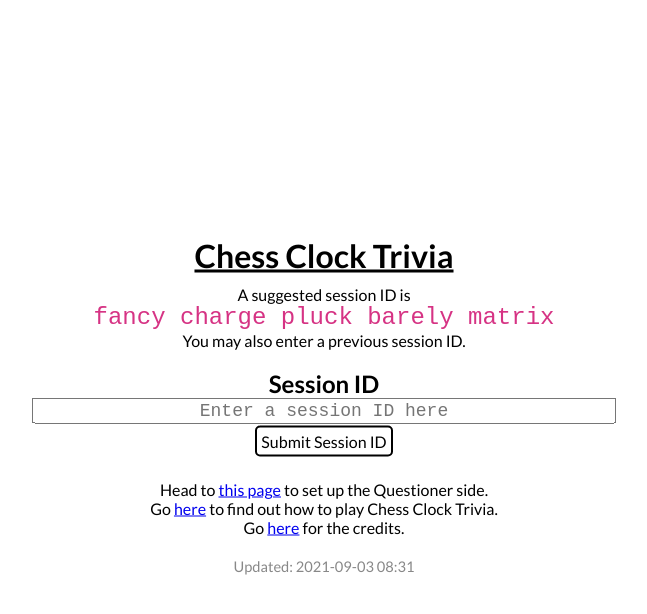
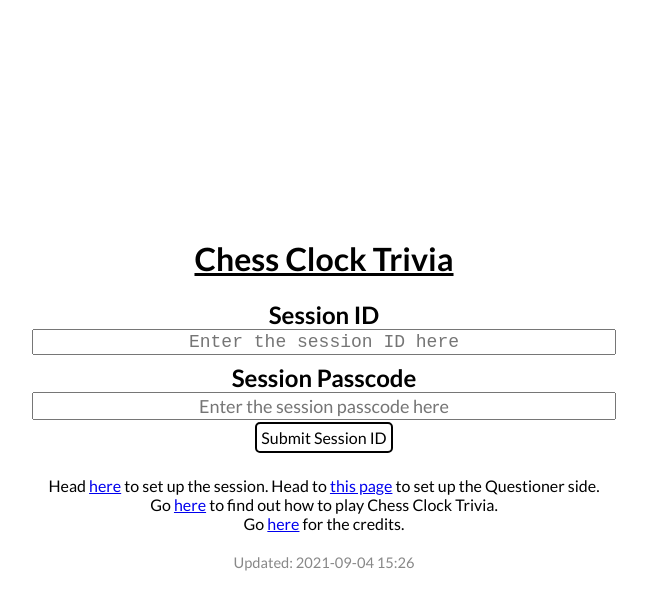
Before and after one commit to PhotonicGluon/Chess-Clock-Trivia, a Flask app: page / in a window 1280 px wide. Shown: the top 614 px of the page, without its empty margins (316-963 px from the left). Run offline with Flask 2, Linux system fonts and the light colour scheme; style sheets or scripts are compiled from the project's sources; some libraries are stand-ins or nearby versions.

Commit message:
Create New "Set Up Session" Page To Setup Session
- Reworked session setup mechanism.
- Added ability to specify the session ID, session passcode and session seed from one page
- Added passcode feature so as to enhance security between sessions
- Increased the expiry time of each session from 5 minutes to 1 hour
- Removed useless CSS classes
- Reworked API/code pages' responses to be more consistent with each other
- Moved more misc Javascript functions into `base.js`
- Changed the bottom margin of the `h1` class
- Changed ratelimits of some pages

```diff
--- a/data/last-updated-timestamp.txt
+++ b/data/last-updated-timestamp.txt
@@ -1 +1 @@
-1630657872
+1630769210
--- a/main.py
+++ b/main.py
@@ -2,7 +2,7 @@
 main.py
 
 Created on 2021-08-12
-Updated on 2021-09-03
+Updated on 2021-09-04
 
 Copyright © Ryan Kan
 
@@ -30,7 +30,7 @@ SEED_WORDS_FILE = "data/seed-words.txt"
 TRIVIA_QUESTIONS_FILE = "data/trivia.csv"
 
 SEED_LENGTH = 5  # Number of words in the seed
-EXPIRY_AFTER = 300  # How many seconds before a session expires (assuming no heartbeat)
+EXPIRY_AFTER = 3600  # How many seconds before a session expires (assuming no heartbeat)
 
 # Get the list of questions from the `TRIVIA_QUESTIONS_FILE`
 with open(TRIVIA_QUESTIONS_FILE, "r") as f:
@@ -80,14 +80,24 @@ def get_questions_from_session(session_id):
     current_qn_index = session["current_qn"] - 1  # We want to use zero-based indexing
 
     # Return the questions from the session
-    return {"initial_qn_num": session["current_qn"], "questions": session["questions"][current_qn_index:]}
+    return {
+        "outcome": "OK",
+        "initial_qn_num": session["current_qn"],
+        "questions": session["questions"][current_qn_index:]
+    }
 
 
-# VIEWABLE PAGES
+# MAIN PAGES
 @app.route("/")
 @limiter.limit("3/second")
 def main_page():
     return render_template("main_page.html", num_questions=numQuestions, last_updated=lastUpdated)
+
+
+@app.route("/set-up")
+@limiter.limit("3/second")
+def set_up():
+    return render_template("set_up_session.html", last_updated=lastUpdated)
 
 
 @app.route("/questioner")
@@ -96,6 +106,7 @@ def questioner():
     return render_template("questioner.html", num_questions=numQuestions, last_updated=lastUpdated)
 
 
+# DETAIL PAGES
 @app.route("/rules")
 @limiter.limit("3/second")
 def rules():
@@ -128,40 +139,57 @@ def heartbeat():
     return f"Heartbeat successful for session '{data['session_id']}'."
 
 
-@app.route("/code-only/generate-session-id", methods=["POST"])
+@app.route("/code-only/generate-suggested-session-id", methods=["POST"])
 @limiter.limit("3/second")
-def generate_session_id():
+def generate_suggested_session_id():
     return " ".join(choices(seedWords, k=SEED_LENGTH))
 
 
 @app.route("/code-only/get-questions", methods=["POST"])
-@limiter.limit("1/10second")
+@limiter.limit("3/second")
 def get_questions():
     # Get the data from the submitted form
     data = request.form
 
-    # Assert that the data contains the needed values
-    if "session_id" not in data:
-        return "The `session_id` must be provided."
+    # Ensure that all required data is sent
+    required_labels = ["session_id", "session_passcode"]
+
+    for required_label in required_labels:
+        if required_label not in data:
+            return dumps({"outcome": "error", "msg": f"The `{required_label}` must be provided."})
+
+    # Check the provided passcode against the actual passcode
+    try:
+        session = loads(redisDB.get(data["session_id"]))
+
+        if session["passcode"] != data["session_passcode"]:
+            return dumps({"outcome": "error",
+                          "msg": f"Incorrect passcode for session with ID '<code>{data['session_id']}</code>'."})
+
+    except TypeError:
+        return dumps({"outcome": "error", "msg": f"Session ID '<code>{data['session_id']}</code>' does not exist."})
 
     # Return the questions from that session
     return dumps(get_questions_from_session(data["session_id"]))
 
 
 @app.route("/code-only/set-up-session", methods=["POST"])
-@limiter.limit("1/10second")
+@limiter.limit("3/second")
 def set_up_session():
     # Get the data from the submitted form
     data = request.form
 
-    # Ensure that a session ID was sent
-    if "session_id" not in data:
-        return "The `session_id` must be provided."
+    # Ensure that all required data is sent
+    required_labels = ["session_id", "session_passcode", "session_seed"]
+
+    for required_label in required_labels:
+        if required_label not in data:
+            return dumps({"outcome": "error", "msg": f"The `{required_label}` must be provided."})
 
     # Check if the session does not already exist
     if redisDB.get(data["session_id"]) is None:
-        # Initialise the random number generator with the session ID
-        random_generator = Random(data["session_id"])
+        # Initialise the random number generator with the session seed
+        random_generator = Random(data["session_seed"])
 
         # Shuffle a copy of the `questions` array
         questions_copy = questions.copy()
@@ -170,6 +198,7 @@ def set_up_session():
         # Create the session data
         session_data = {
             "questions": questions_copy,
+            "passcode": data["session_passcode"],
             "current_qn": 1
         }
 
@@ -177,8 +206,11 @@ def set_up_session():
         redisDB.set(data["session_id"], dumps(session_data))
         redisDB.expire(data["session_id"], timedelta(seconds=EXPIRY_AFTER))
 
-    # Return the questions from the session
-    return dumps(get_questions_from_session(data["session_id"]))
+        # Return success message
+        return dumps({"outcome": "OK", "msg": "Session set up successfully."})
+    else:  # Session with same ID already set up
+        return dumps({"outcome": "error",
+                      "msg": f"Session with ID '<code>{data['session_id']}</code>' already set up."})
 
 
 @app.route("/code-only/update-session", methods=["POST"])
@@ -187,14 +219,22 @@ def update_session():
     # Get the data from the submitted form
     data = request.form
 
-    # Ensure that a session ID was sent
-    if "session_id" not in data or "question_num" not in data:
-        return "Both the `session_id` and `question_num` must be provided."
+    # Ensure that all required data is sent
+    required_labels = ["session_id", "session_passcode", "question_num"]
+
+    for required_label in required_labels:
+        if required_label not in data:
+            return dumps({"outcome": "error", "msg": f"The `{required_label}` must be provided."})
 
     # Update session data
     try:
         # Get the existing session data on the redis server
         session_data = loads(redisDB.get(data["session_id"]))
+
+        # Check if the submitted passcode is correct
+        if session_data["passcode"] != data["session_passcode"]:
+            return dumps({"outcome": "error",
+                          "msg": f"Incorrect passcode for session with ID '<code>{data['session_id']}</code>'."})
 
         # Modify the data
         session_data["current_qn"] = int(data["question_num"])
@@ -205,15 +245,15 @@ def update_session():
         # Update expiry time
         redisDB.expire(data["session_id"], timedelta(seconds=EXPIRY_AFTER))
 
-        return "Session updated successfully."
+        return dumps({"outcome": "OK", "msg": "Session updated successfully."})
 
-    # If reached here then probably the question number provided is of incorrect type
+    # If reached here then probably the session ID doesn't exist
     except TypeError:
-        return {"error": f"Session ID '{data['session_id']}' does not exist."}
+        return dumps({"outcome": "error", "msg": f"Session ID '{data['session_id']}' does not exist."})
 
     # If reached here then probably the question number is not valid
     except ValueError:
-        return f"Invalid question number '{data['question_num']}'."
+        return dumps({"outcome": "error", "msg": f"Invalid question number '{data['question_num']}'."})
 
 
 # ERROR PAGES
--- a/static/resources/css/base.css
+++ b/static/resources/css/base.css
@@ -12,7 +12,7 @@ div {
 }
 h1 {
   margin-top: 10px;
-  margin-bottom: 10px;
+  margin-bottom: 3px;
   text-decoration: underline;
   text-align: center;
 }
--- a/static/resources/css/base.less
+++ b/static/resources/css/base.less
@@ -15,7 +15,7 @@ div {
 
 h1 {
     margin-top: 10px;
-    margin-bottom: 10px;
+    margin-bottom: 3px;
     text-decoration: underline;
     text-align: center;
 }
--- a/static/resources/css/main_page.css
+++ b/static/resources/css/main_page.css
@@ -13,10 +13,6 @@
 }
 .question-header {
   text-decoration: underline;
-}
-.session-id {
-  font-size: 18pt;
-  color: #d63384;
 }
 .small {
   font-size: 12pt;
--- a/static/resources/css/main_page.less
+++ b/static/resources/css/main_page.less
@@ -17,11 +17,6 @@
 
 .question-header {
     text-decoration: underline;
-}
-
-.session-id {
-    font-size: 18pt;
-    color: #d63384;
 }
 
 .small {
--- /dev/null
+++ b/static/resources/css/set_up_session.css
@@ -0,0 +1,5 @@
+#outcome ul {
+  padding: 0;
+  list-style-type: none;
+}
+/*# sourceMappingURL=set_up_session.css.map */
--- /dev/null
+++ b/static/resources/css/set_up_session.less
@@ -0,0 +1,5 @@
+// ELEMENT-BASED STYLING
+#outcome ul {
+    padding: 0;
+    list-style-type: none;
+}
--- a/static/resources/js/base.js
+++ b/static/resources/js/base.js
@@ -3,7 +3,19 @@ const HEARTBEAT_INTERVAL = 150;  // Every 150 seconds, a heartbeat is sent to th
 
 // GLOBAL VARIABLES
 let sessionID = null;  // Will need to be updated within the pages
+let sessionPasscode = null;  // Will also need to be updated within the pages
 let heartbeat = null;  // Heartbeat interval object; will be assigned later
+
+// HELPER FUNCTIONS
+function randrange(min, max) {
+    return Math.random() * (max - min) + min;
+}
+
+function randint(min, max) {
+  min = Math.ceil(min);
+  max = Math.floor(max);
+  return Math.floor(Math.random() * (max - min) + min); // The maximum is exclusive and the minimum is inclusive
+}
 
 // MAIN CODE
 // Code to be run once the document is loaded
--- a/static/resources/js/main_page.js
+++ b/static/resources/js/main_page.js
@@ -10,6 +10,7 @@ const MAX_PENALTY_TIME = 20;
 
 // GET ELEMENTS
 let sessionIDInput = $("#session-id");
+let sessionPasscodeInput = $("#session-passcode");
 let numTeamsInput = $("#num-teams");
 let timeLimitInput = $("#time-limit");
 let penaltyTimeInput = $("#penalty-time");
@@ -67,11 +68,11 @@ function confettiFireworks(duration, fireworkInterval) {
         // Since particles fall down, we should start them a bit higher than random
         canvas.confetti(Object.assign({}, defaults, {
             particleCount,
-            origin: {x: randomInRange(0.1, 0.3), y: Math.random() - 0.2}
+            origin: {x: randrange(0.1, 0.3), y: Math.random() - 0.2}
         }));
         canvas.confetti(Object.assign({}, defaults, {
             particleCount,
-            origin: {x: randomInRange(0.7, 0.9), y: Math.random() - 0.2}
+            origin: {x: randrange(0.7, 0.9), y: Math.random() - 0.2}
         }));
     }, fireworkInterval * 1000);
 }
@@ -163,10 +164,6 @@ function getNextQuestion(questionNum) {
     }
 }
 
-function randomInRange(min, max) {
-    return Math.random() * (max - min) + min;
-}
-
 function updateTimes() {
     // Check if the game started
     if (!gameStarted) {
@@ -196,18 +193,6 @@ function updateTimes() {
 }
 
 // MAIN CODE
-// Code to be run once the page is loaded
-$(document).ready(() => {
-    // Get a session ID from the server
-    $.ajax({
-        url: "/code-only/generate-session-id",
-        method: "POST"
-    }).done((data) => {
-        // Update the span
-        $("#session-id-span").text(data);
-    });
-});
-
 // Code to be run once the user presses Enter/Return whilst on the "Enter Session ID" field
 sessionIDInput.keyup((event) => {
     if (event.which === 13) {  // Key pressed was the Enter/Return key
@@ -219,19 +204,26 @@ sessionIDInput.keyup((event) => {
 
 // Code to be run once the user clicks on "Submit Seed Value"
 submitSessionIDButton.click(() => {
-    if (sessionIDInput.val() !== "") {
+    if (sessionIDInput.val() !== "" && sessionPasscodeInput.val() !== "") {
         // Get all questions
         $.ajax({
-            url: "/code-only/set-up-session",
+            url: "/code-only/get-questions",
             method: "POST",
-            data: {"session_id": sessionIDInput.val()},
+            data: {
+                "session_id": sessionIDInput.val(),
+                "session_passcode": sessionPasscodeInput.val()
+            },
         }).done((data) => {
-            // Update session ID
-            sessionID = sessionIDInput.val();
-
+            try {
                 // Parse the data
                 data = JSON.parse(data);
 
+                // Check the outcome
+                if (data["outcome"] === "error") {
+                    // Show the submission errors
+                    $("#submission-errors").html(data["msg"]);
+
+                } else {  // Assume it is OK
                     // Get the initial question number, then update `questions` array and the question count
                     initialQuestionNumber = data["initial_qn_num"];
                     questions = data["questions"];
@@ -244,11 +236,17 @@ submitSessionIDButton.click(() => {
                     $("#main-body").css("display", "block");
                     $("#session-id-entering-modal").css("display", "none");
 
-            // Make the session ID appear when hovering over the title
-            $("#main-title").prop("title", `Session ID: ${sessionID}`);
+                    // Make the session ID show up beneath the main header
+                    $("#session-id-span").html(`Session ID: <code>${sessionIDInput.val()}</code>`);
+                }
+            } catch (e) {  // Likely that the request timed out
+                $("#submission-errors").text("Request timed out. Try again in a while.");
+            }
         });
-    } else {  // Session ID is empty
+    } else if (sessionIDInput.val() === "") {  // Session ID is empty
         $("#submission-errors").text("Session ID cannot be empty.");
+    } else {  // Session passcode is empty
+        $("#submission-errors").text("Session passcode cannot be empty.");
     }
 });
 
--- a/templates/main_page.html
+++ b/templates/main_page.html
@@ -22,23 +22,22 @@
         <h1>Chess Clock Trivia</h1>
         <span class="center error-text" id="mobile-warning">It is recommended to access the main page using a
             device with a larger screen width.<br><br></span>
-        <p class="center">
-            A suggested session ID is<br>
-            <code class="session-id" id="session-id-span">{{ seed_value }}</code><br>
-            You may also enter a previous session ID.
-        </p>
 
         <br>
 
         <div class="row center">
             <h2>Session ID</h2>
             <label for="session-id"></label><input class="center code-like" id="session-id" type="text"
-                                                   placeholder="Enter a session ID here"><br>
+                                                   placeholder="Enter the session ID here"><br>
+            <h2>Session Passcode</h2>
+            <label for="session-passcode"></label><input class="center" id="session-passcode" type="password"
+                                                   placeholder="Enter the session passcode here"><br>
             <a class="button" id="submit-session-id">Submit Session ID</a><br><br>
             <span class="error-text" id="submission-errors"></span>
         </div>
 
         <p class="center">
+            Head <a href="{{ url_for("set_up") }}" target="_blank">here</a> to set up the session.
             Head to <a href="{{ url_for("questioner") }}" target="_blank">this page</a> to set up the Questioner side.
             <br>
             Go <a href="{{ url_for("rules") }}" target="_blank">here</a> to find out how to play Chess Clock Trivia.<br>
@@ -51,6 +50,7 @@
     <!-- This will only be shown once the session ID has been entered -->
     <div id="main-body" style="display: none">
         <h1 id="main-title">Chess Clock Trivia</h1>
+        <h3 class="center" id="session-id-span"></h3>
 
         <!-- Confetti Canvas -->
         <canvas id="confetti-canvas"></canvas>
--- a/templates/questioner.html
+++ b/templates/questioner.html
@@ -22,10 +22,15 @@
             <h2>Session ID</h2>
             <label for="session-id"></label><input class="center code-like" id="session-id" type="text"
                                                    placeholder="Enter a session ID here"><br>
+            <h2>Session Passcode</h2>
+            <label for="session-passcode"></label><input class="center" id="session-passcode" type="password"
+                                                   placeholder="Enter the session passcode here"><br>
             <a class="button" id="submit-session-id">Submit Session ID</a><br><br>
             <span class="error-text" id="submission-errors"></span>
 
             <p class="center">
+                Head <a href="{{ url_for("set_up") }}" target="_blank">here</a> to set up the session.
+                <br>
                 Please go <a href="{{ url_for("rules") }}" target="_blank">here</a> to obtain the protocols that
                 the <em>Questioner</em> should follow.<br>
                 Go <a href="{{ url_for("credits_page") }}" target="_blank">here</a> for the credits.
@@ -38,6 +43,7 @@
     <!-- This will only be shown once the session ID has been entered -->
     <div id="main-body" style="display: none">
         <h1 id="main-title">Chess Clock Trivia - Questioner</h1>
+        <h3 class="center" id="session-id-span"></h3>
 
         <!-- Questions Area -->
         <div>
```
Also changed, not shown: Things to be Done.txt (+7 -0 lines), static/resources/js/questioner.js (+28 -11 lines), static/resources/js/set_up_session.js (added, +107 -0 lines), templates/set_up_session.html (added, +36 -0 lines), 3 other files. Lines whose indentation alone changed are shown as unchanged.
